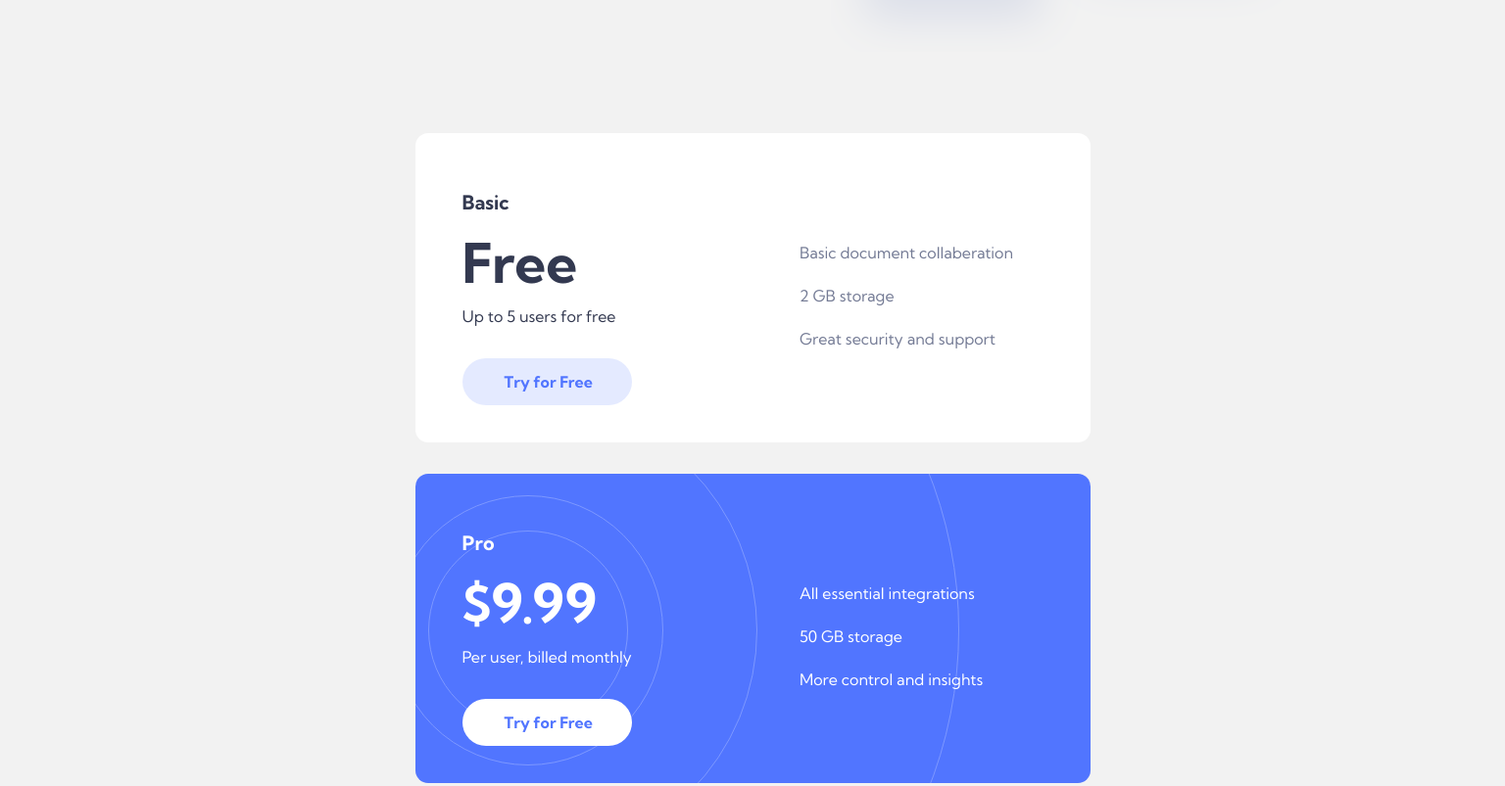
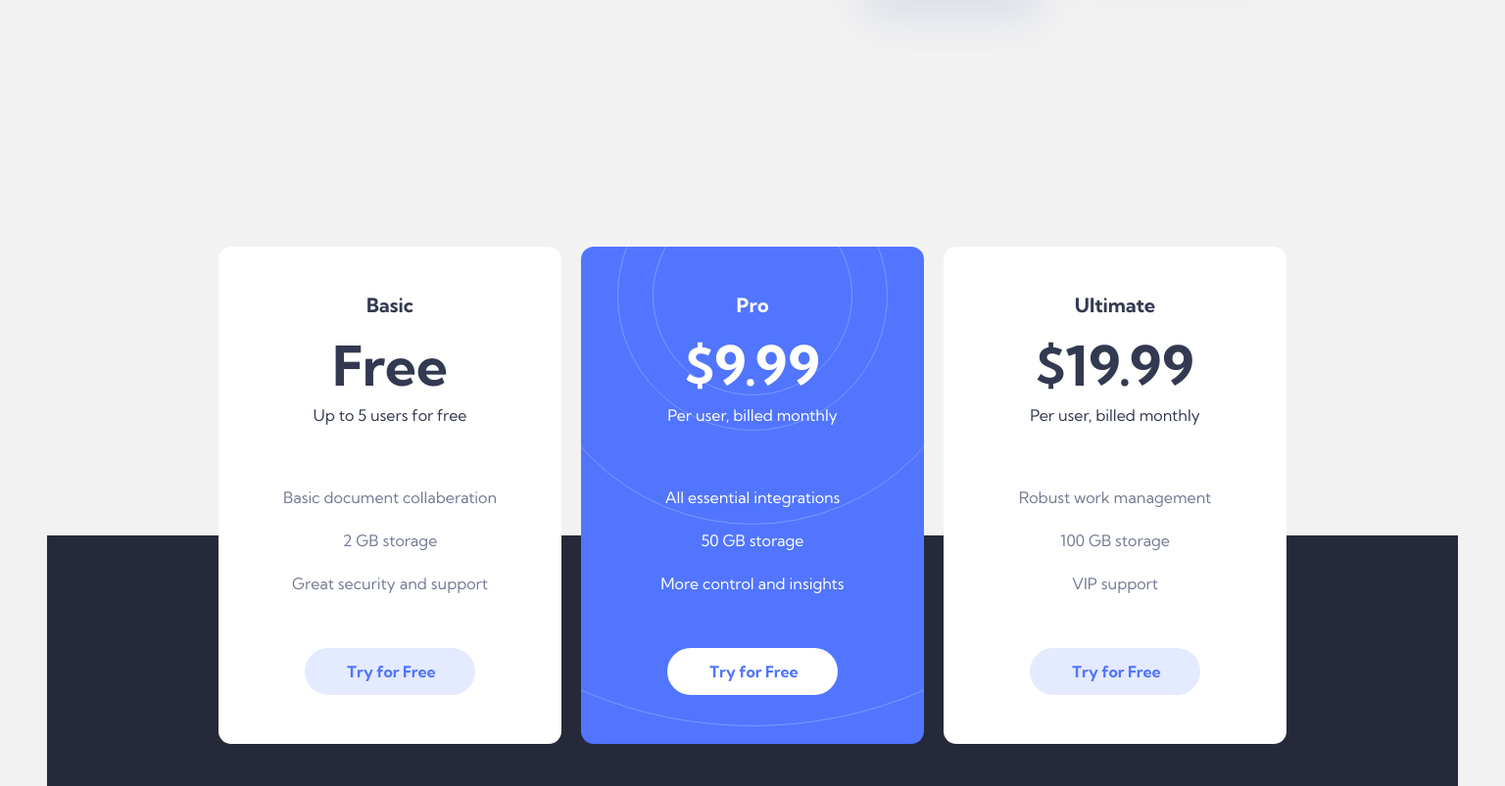
Before and after one commit to Stacy-Riley/officelite-coming-soon-site, a plain HTML site: page index.html in a window 1536 px wide. Shown: the part 780-1583 px from the top of the page at 98% size. Drawn offline with Linux system fonts and the light colour scheme.

Commit message:
Added styles to desktop view of homepage for card section

```diff
--- a/css/styles.css
+++ b/css/styles.css
@@ -217,6 +217,7 @@ main {
   font-size: 20px;
   font-weight: 700;
   line-height: 28px;
+  margin-top: 0;
 }
 
 .cost {
@@ -247,16 +248,19 @@ main {
 
 .card-part-2 {
   margin-top: 56px;
+  margin-left: 0;
+  text-align: center;
 }
 
 .card-part-3 {
-  margin-top: 50px;
+  margin-top: 45px;
 }
 
 .try-button  {
   font-size: 16px;
   line-height: 28px;
   font-weight: 700;
+  height: 56px;
   width: 171px;
   padding-top: 14px;
   padding-bottom: 14px;
@@ -722,7 +726,9 @@ footer {
     grid-column: 1;
     grid-row: 1;
     margin-left: 48px;
-  }
+    margin-top: 48px;
+    }
+
 
   .card-part-2 {
     text-align: left;
@@ -738,6 +744,7 @@ footer {
     margin-top: 0;
     margin-left: 48px;
     margin-bottom: 48px;
+    margin-top: -10px;
   }
 
   .cost {
@@ -745,6 +752,11 @@ footer {
     font-weight: 700;
     line-height: 64px;
     margin-top: 16px;
+    margin-bottom: 0;
+  }
+
+  .num-users {
+    margin-top: 4px;
     margin-bottom: 0;
   }
 
@@ -871,15 +883,67 @@ footer {
     text-shadow: none;
   }
 
-/*  Start on homepage, desktop, cards section */
 /**************************************************/
 /* Card Section - Desktop */
 /**************************************************/
+.card-container {
+  /* display: flex; */
+  justify-content: space-around;
+  /* align-items: center; */
+  flex-flow: row wrap;
+  margin-top: 184px;
+  margin-left: 165px;
+  margin-right: 165px;
+}
 
+.card {
+  width: 350px;
+  height: 508px;
+  display: flex;
+  justify-content: center;
+  align-items: center;
+  flex-direction: column;
+}
+
+.card-part-1 {
+  margin-left: 0;
+  margin-top: 40px;
+  text-align: center;
+}
+
+.card-part-2 {
+  margin-left: 0;
+  margin-top: 56px;
+  text-align: center;
+}
+
+.card-part-3 {
+  margin-left: 0;
+  margin-top: 46px;
+  margin-bottom: 54px;
+  text-align: center;
+}
+
+.cost {
+  font-size: 56px;
+  font-weight: 700;
+  line-height: 64px;
+  margin-top: 8px;
+  margin-bottom: 0;
+}
+
+.addl-info {
+  margin-top: 0;
+}
+
+.card-pro figure {
+  left: -265px;
+  top: -390px;
+}
 /**************************************************/
 /* Countdown-Footer Section - Desktop */
 /**************************************************/
-
+/* start with footer section in desktop view homepage */
 
 
 }
```
